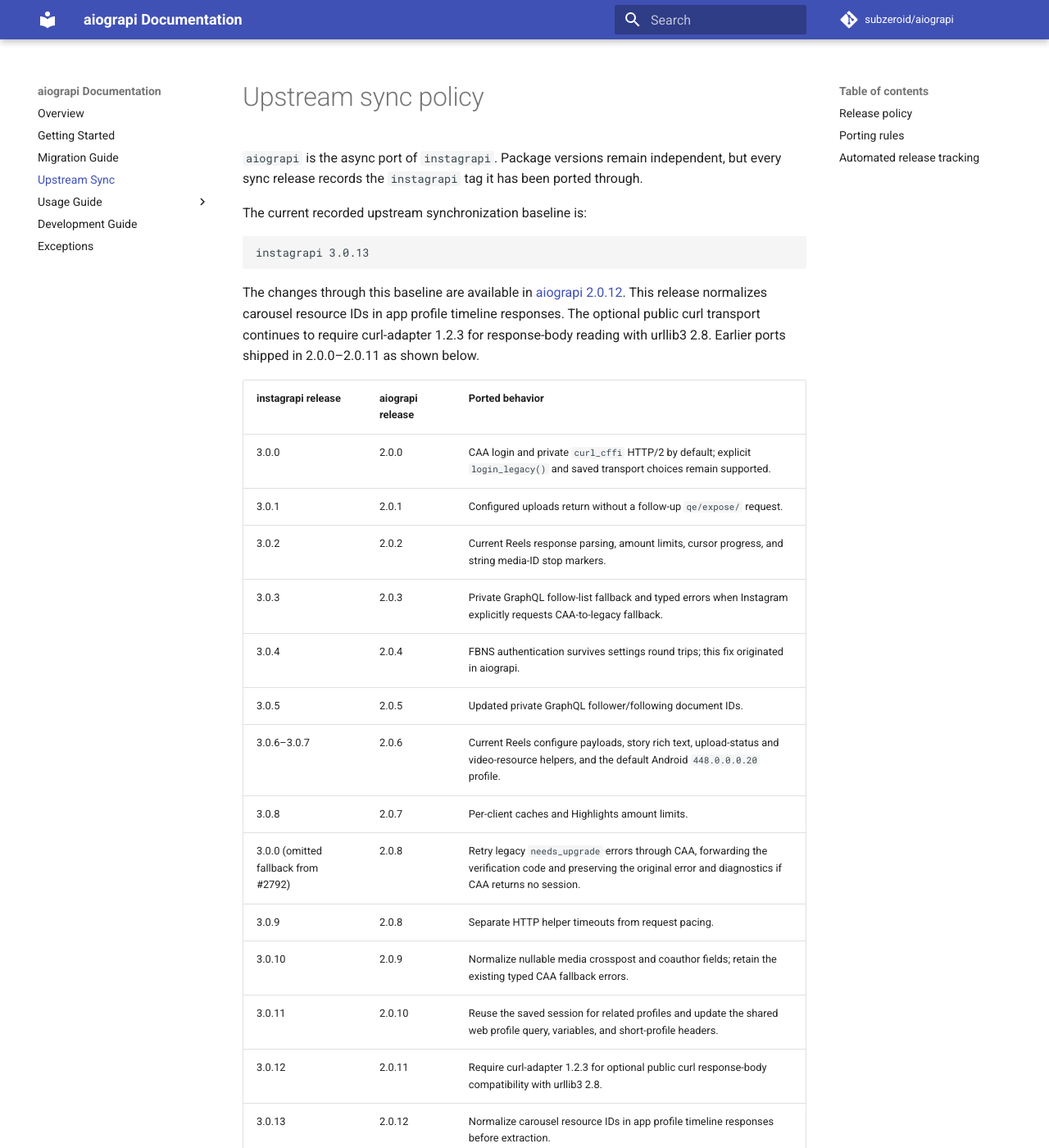
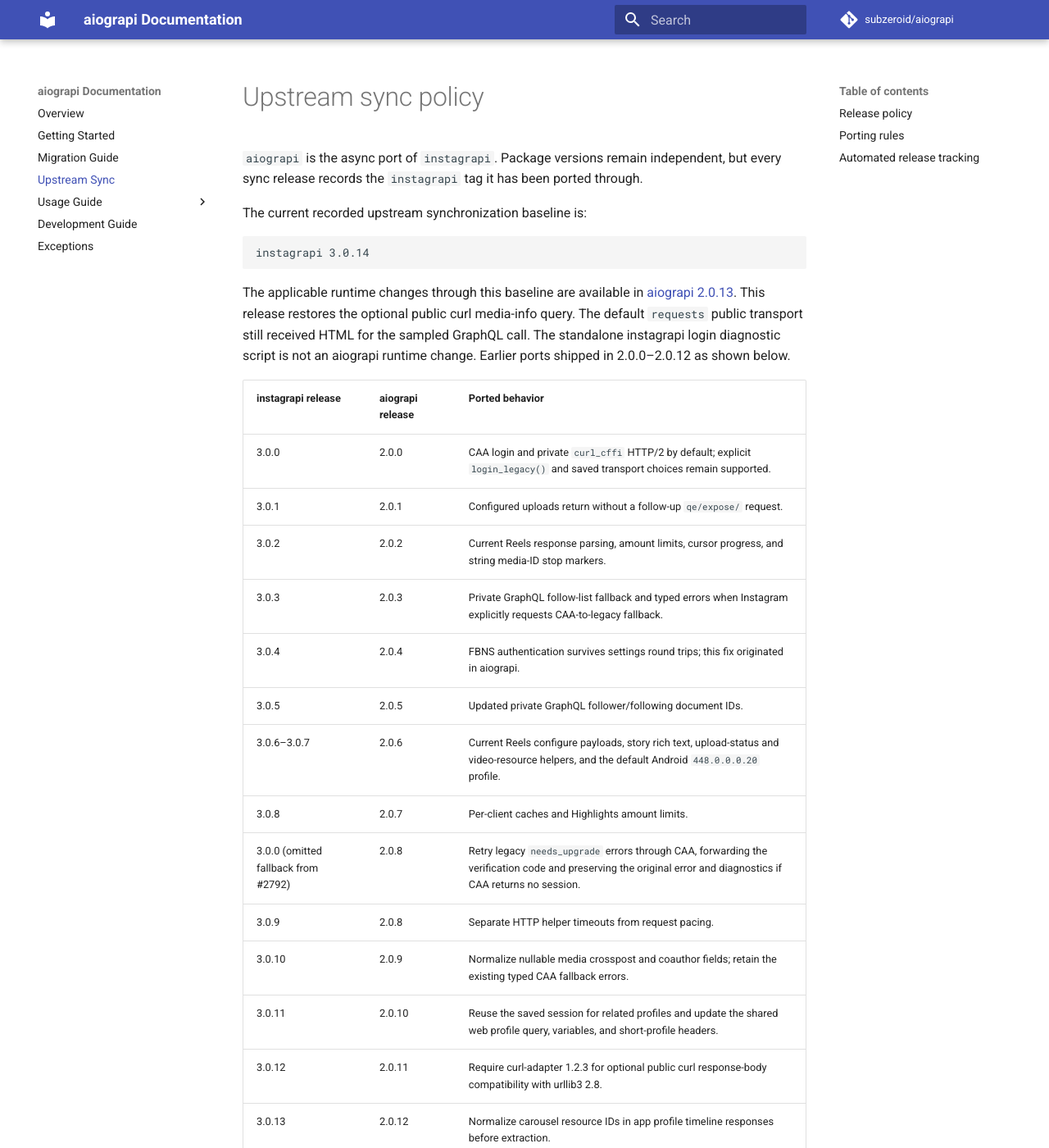
Before and after one commit to subzeroid/aiograpi, an MkDocs documentation site: the page built from docs/upstream-sync.md, in a window 1280 px wide and 1400 px high. Shown: the whole window at 82% size. Built offline with MkDocs 1.6.1 and Material for MkDocs 9.7.7, drawn with Linux system fonts in a browser that asks for light colours; comment, search, counter and statistics services are not loaded; the version menu is left out; some of the changed text lies outside the part shown.

Commit message:
chore: prepare aiograpi 2.0.13 release (#485)
Package the merged public curl media-info fix, account-aware live smoke, and updated upstream documentation.

````diff
--- a/aiograpi/__init__.py
+++ b/aiograpi/__init__.py
@@ -48,7 +48,7 @@ from aiograpi.mixins.video import DownloadVideoMixin, UploadVideoMixin
 # Used as fallback logger if another is not provided.
 DEFAULT_LOGGER = logging.getLogger("aiograpi")
 
-__upstream_instagrapi_version__ = "3.0.13"
+__upstream_instagrapi_version__ = "3.0.14"
 
 
 class Client(
--- a/docs/upstream-sync.md
+++ b/docs/upstream-sync.md
@@ -5,10 +5,10 @@
 The current recorded upstream synchronization baseline is:
 
 ```text
-instagrapi 3.0.13
+instagrapi 3.0.14
 ```
 
-The changes through this baseline are available in [aiograpi 2.0.12](https://github.com/subzeroid/aiograpi/releases/tag/2.0.12). This release normalizes carousel resource IDs in app profile timeline responses. The optional public curl transport continues to require curl-adapter 1.2.3 for response-body reading with urllib3 2.8. Earlier ports shipped in 2.0.0–2.0.11 as shown below.
+The applicable runtime changes through this baseline are available in [aiograpi 2.0.13](https://github.com/subzeroid/aiograpi/releases/tag/2.0.13). This release restores the optional public curl media-info query. The default `requests` public transport still received HTML for the sampled GraphQL call. The standalone instagrapi login diagnostic script is not an aiograpi runtime change. Earlier ports shipped in 2.0.0–2.0.12 as shown below.
 
 | instagrapi release | aiograpi release | Ported behavior |
 | --- | --- | --- |
@@ -26,6 +26,7 @@ The changes through this baseline are available in [aiograpi 2.0.12](https://git
 | 3.0.11 | 2.0.10 | Reuse the saved session for related profiles and update the shared web profile query, variables, and short-profile headers. |
 | 3.0.12 | 2.0.11 | Require curl-adapter 1.2.3 for optional public curl response-body compatibility with urllib3 2.8. |
 | 3.0.13 | 2.0.12 | Normalize carousel resource IDs in app profile timeline responses before extraction. |
+| 3.0.14 | 2.0.13 | Restore the optional public curl media-info PostRoot query; the instagrapi login diagnostic helper change is sync-only. |
 
 See the [login migration guide](usage-guide/login-migration.md) for the current defaults and compatibility options. From aiograpi 2.0.3, `login()` follows an explicit fallback instruction returned by Instagram; it does not retry every failed CAA login through the legacy endpoint.
 
--- a/pyproject.toml
+++ b/pyproject.toml
@@ -4,7 +4,7 @@ build-backend = "setuptools.build_meta"
 
 [project]
 name = "aiograpi"
-version = "2.0.12"
+version = "2.0.13"
 authors = [
     { name = "Mark Subzeroid", email = "143403577+subzeroid@users.noreply.github.com" },
 ]
````
Also changed, not shown: CHANGELOG.md (+12 -0 lines), docs/getting-started.md (+1 -2 lines), docs/index.md (+2 -12 lines), docs/usage-guide/fundamentals.md (+2 -2 lines), 1 other file.
